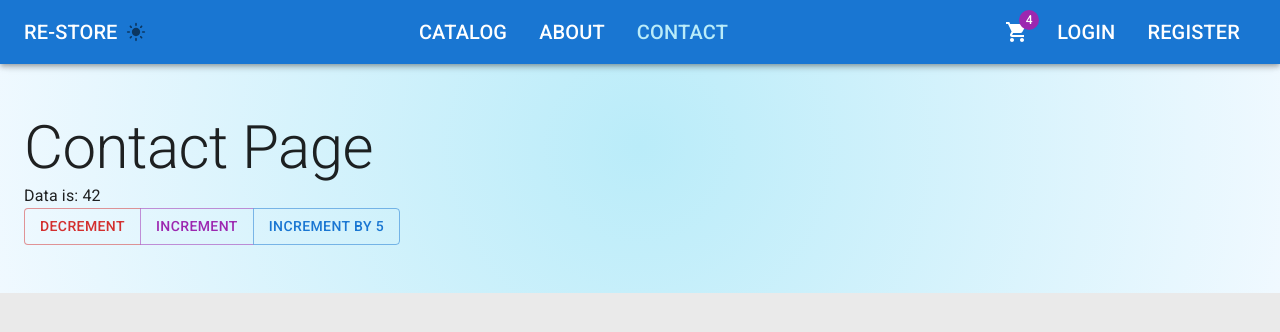
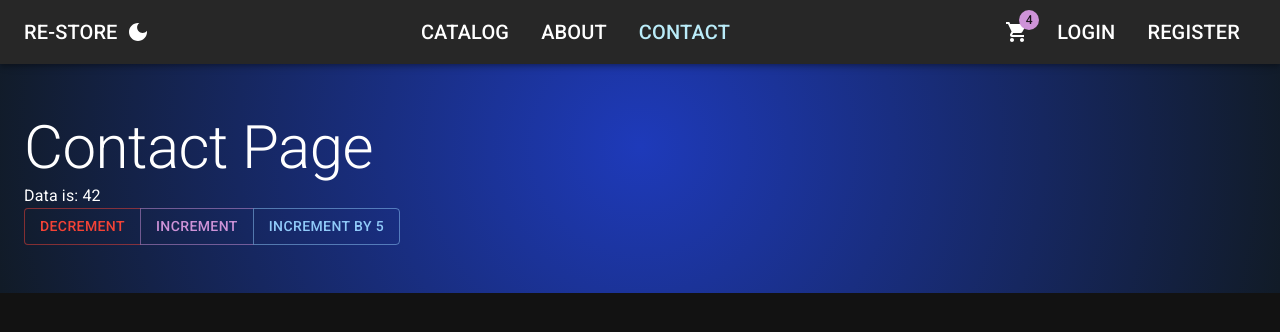
Before and after one commit to jminton7/Restore, a React (Vite) app in the folder client/: page /contact in a window 1280 px wide. Shown: the top 332 px of the page. Built offline with nearby package versions, Linux system fonts and the light colour scheme.

Commit message:
moved dark mode toggle into redux, and added loading state into redux too

```diff
--- a/client/src/app/api/baseApi.ts
+++ b/client/src/app/api/baseApi.ts
@@ -3,6 +3,7 @@
   FetchArgs,
   fetchBaseQuery,
 } from "@reduxjs/toolkit/query";
+import { startLoading, stopLoading } from "../layout/uiSlice";
 
 const customBaseQuery = fetchBaseQuery({
   baseUrl: "https://localhost:5001/api/",
@@ -15,7 +16,9 @@
   api: BaseQueryApi,
   extraOptions: object
 ) => {
+  api.dispatch(startLoading());
   await sleep(); // Simulate a delay
+  api.dispatch(stopLoading());
   const result = await customBaseQuery(args, api, extraOptions);
   if (result.error) {
     console.error("Error occurred:", result.error);
--- a/client/src/app/layout/App.tsx
+++ b/client/src/app/layout/App.tsx
@@ -1,4 +1,3 @@
-import { useState } from "react";
 import {
   Box,
   Container,
@@ -8,13 +7,10 @@
 } from "@mui/material";
 import NavBar from "./NavBar";
 import { Outlet } from "react-router-dom";
+import { useAppSelector } from "../store/store";
 
 function App() {
-  const [darkMode, setDarkMode] = useState(false);
-
-  const toggleDarkMode = () => {
-    setDarkMode(!darkMode);
-  };
+  const { darkMode } = useAppSelector((state) => state.ui);
 
   const theme = createTheme({
     palette: {
@@ -28,7 +24,7 @@
   return (
     <ThemeProvider theme={theme}>
       <CssBaseline />
-      <NavBar toggleDarkMode={toggleDarkMode} darkMode={darkMode} />
+      <NavBar />
       <Box
         sx={{
           minHeight: "10v0h",
--- a/client/src/app/layout/NavBar.tsx
+++ b/client/src/app/layout/NavBar.tsx
@@ -4,12 +4,15 @@
   Badge,
   Box,
   IconButton,
+  LinearProgress,
   List,
   ListItem,
   Toolbar,
   Typography,
 } from "@mui/material";
 import { NavLink } from "react-router-dom";
+import { useAppDispatch, useAppSelector } from "../store/store";
+import { setDarkMode } from "./uiSlice";
 
 const midLinks = [
   {
@@ -49,12 +52,10 @@
   },
 };
 
-type Props = {
-  toggleDarkMode: () => void;
-  darkMode: boolean;
-};
+export default function NavBar() {
+  const { isLoading, darkMode } = useAppSelector((state) => state.ui);
+  const dispatch = useAppDispatch();
 
-export default function NavBar({ toggleDarkMode, darkMode }: Props) {
   return (
     <AppBar position="fixed">
       <Toolbar
@@ -73,7 +74,7 @@
           >
             RE-STORE
           </Typography>
-          <IconButton onClick={toggleDarkMode}>
+          <IconButton onClick={() => dispatch(setDarkMode())}>
             {darkMode ? <DarkMode /> : <LightMode sx={navStyles} />}
           </IconButton>
         </Box>
@@ -106,6 +107,12 @@
           </List>
         </Box>
       </Toolbar>
+
+      {isLoading && (
+        <Box sx={{ width: "100%" }}>
+          <LinearProgress color="secondary"></LinearProgress>
+        </Box>
+      )}
     </AppBar>
   );
 }
--- /dev/null
+++ b/client/src/app/layout/uiSlice.ts
@@ -0,0 +1,28 @@
+import { createSlice } from "@reduxjs/toolkit";
+
+const getInitialDarkMode = () => {
+  const storedDarkMode = localStorage.getItem("darkMode");
+  return storedDarkMode ? JSON.parse(storedDarkMode) : true;
+};
+
+export const uiSlice = createSlice({
+  name: "ui",
+  initialState: {
+    isLoading: false,
+    darkMode: getInitialDarkMode(),
+  },
+  reducers: {
+    startLoading: (state) => {
+      state.isLoading = true;
+    },
+    stopLoading: (state) => {
+      state.isLoading = false;
+    },
+    setDarkMode: (state) => {
+      localStorage.setItem("darkMode", JSON.stringify(!state.darkMode));
+      state.darkMode = !state.darkMode;
+    },
+  },
+});
+
+export const { startLoading, stopLoading, setDarkMode } = uiSlice.actions;
--- a/client/src/app/store/store.ts
+++ b/client/src/app/store/store.ts
@@ -4,6 +4,7 @@
 } from "../../features/contact/counderReducer";
 import { useDispatch, useSelector } from "react-redux";
 import { catalogApi } from "../../features/catalog/catalogApi";
+import { uiSlice } from "../layout/uiSlice";
 
 export function configureTheStore() {
   return legacy_createStore(counterReducer);
@@ -13,6 +14,7 @@
   reducer: {
     [catalogApi.reducerPath]: catalogApi.reducer,
     counter: counterSlice.reducer,
+    ui: uiSlice.reducer,
   },
   middleware: (getDefaultMiddleware) =>
     getDefaultMiddleware().concat(catalogApi.middleware),
```
